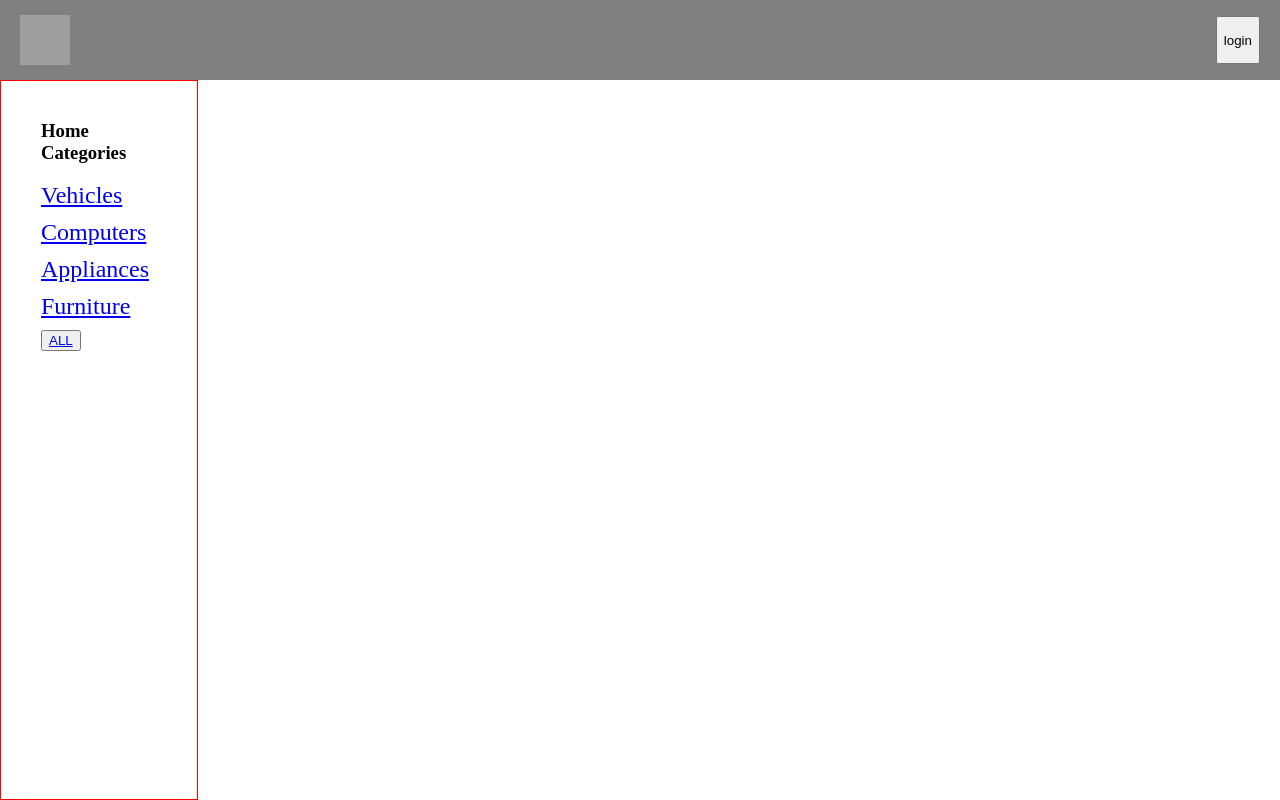
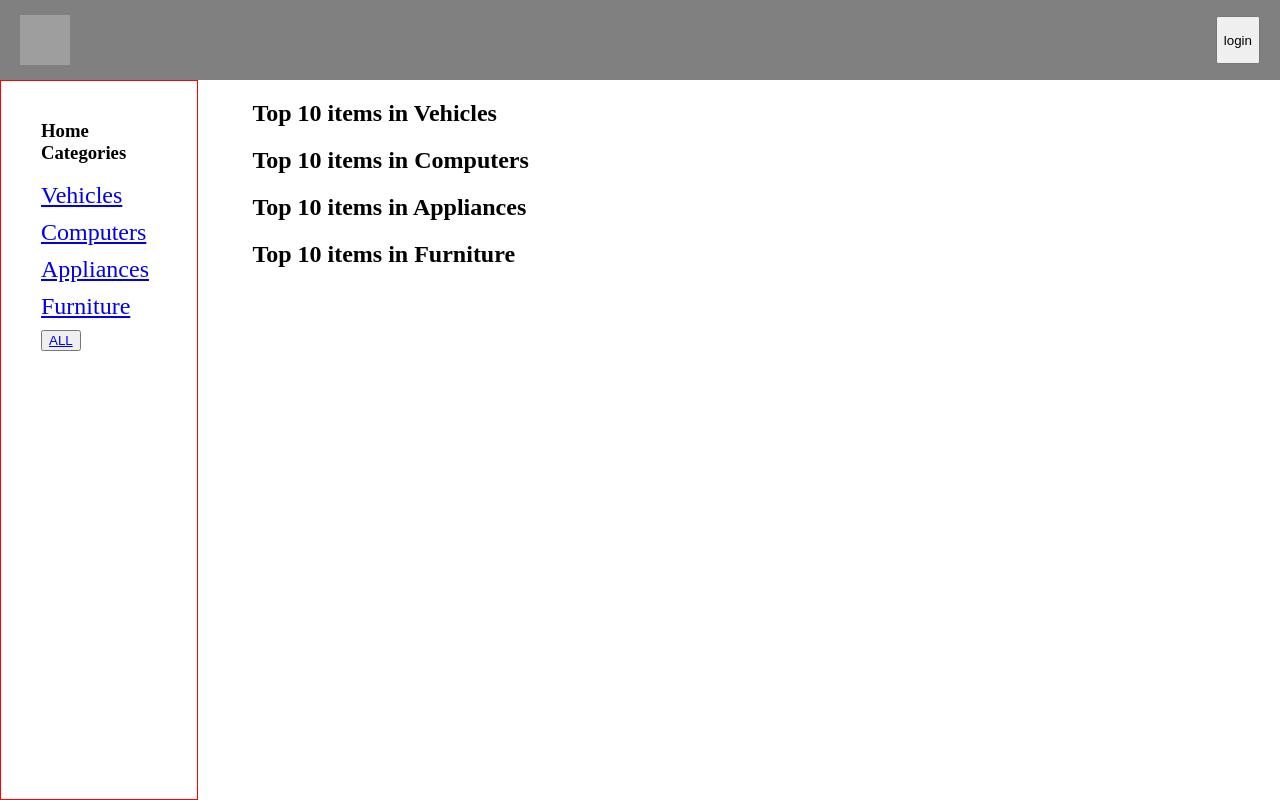
Before and after one commit to ArthurL808/consume-more-stuff, a React (Create React App) app: page /all in a window 1280 px wide. Built offline with nearby package versions, Linux system fonts and the light colour scheme; grey boxes are pictures that could not be loaded.

Commit message:
all catgegory route works

```diff
--- a/src/App.js
+++ b/src/App.js
@@ -12,7 +12,6 @@ import MainBody from './Components/MainBody'
 
 function App() {
   const [isAuth, setAuth] = useState(false);
-
   const [view, setView] = useState('');
 
   return (
--- a/src/Components/Sidebar/Sidebar.jsx
+++ b/src/Components/Sidebar/Sidebar.jsx
@@ -20,7 +20,7 @@ const Sidebar = ({ isAuth, view, setView }) => {
                         <li><Link to="/computers">Computers</Link></li>
                         <li><Link to="/appliances">Appliances</Link></li>
                         <li><Link to="/furniture">Furniture</Link></li>
-                        <button><Link to="/">ALL</Link></button>
+                        <button><Link to="/all">ALL</Link></button>
                     </Fragment>
                 }
 
--- /dev/null
+++ b/src/Components/UnAuthAll/UnAuthAll.jsx
@@ -0,0 +1,19 @@
+import React from 'react';
+import styles from './UnAuthAll.module.scss';
+
+const UnAuthAll = () => {
+    const categories = ['Vehicles', 'Computers', 'Appliances', 'Furniture'];
+
+    return (
+        <div>
+            {categories.map(category => (
+                <div className={styles.top_items} key={category}>
+                    <h2>Top 10 items in {category}</h2>
+
+                </div>
+            ))}
+        </div>
+    )
+}
+
+export default UnAuthAll;
--- /dev/null
+++ b/src/Components/UnAuthAll/index.js
@@ -0,0 +1,2 @@
+import UnAuthAll from './UnAuthAll';
+export default UnAuthAll;
--- a/src/Routes.js
+++ b/src/Routes.js
@@ -1,10 +1,11 @@
 import React from 'react';
+import UnAuthAll from './Components/UnAuthAll';
 
 export const routes = [
     {
-        path: '/',
+        path: '/all',
         exact: true,
-        main: () => <h2>Home</h2>
+        main: () => <UnAuthAll />
     },
     {
         path: '/vehicles',
```
Also changed, not shown: src/Components/UnAuthAll/UnAuthAll.module.scss (added).
